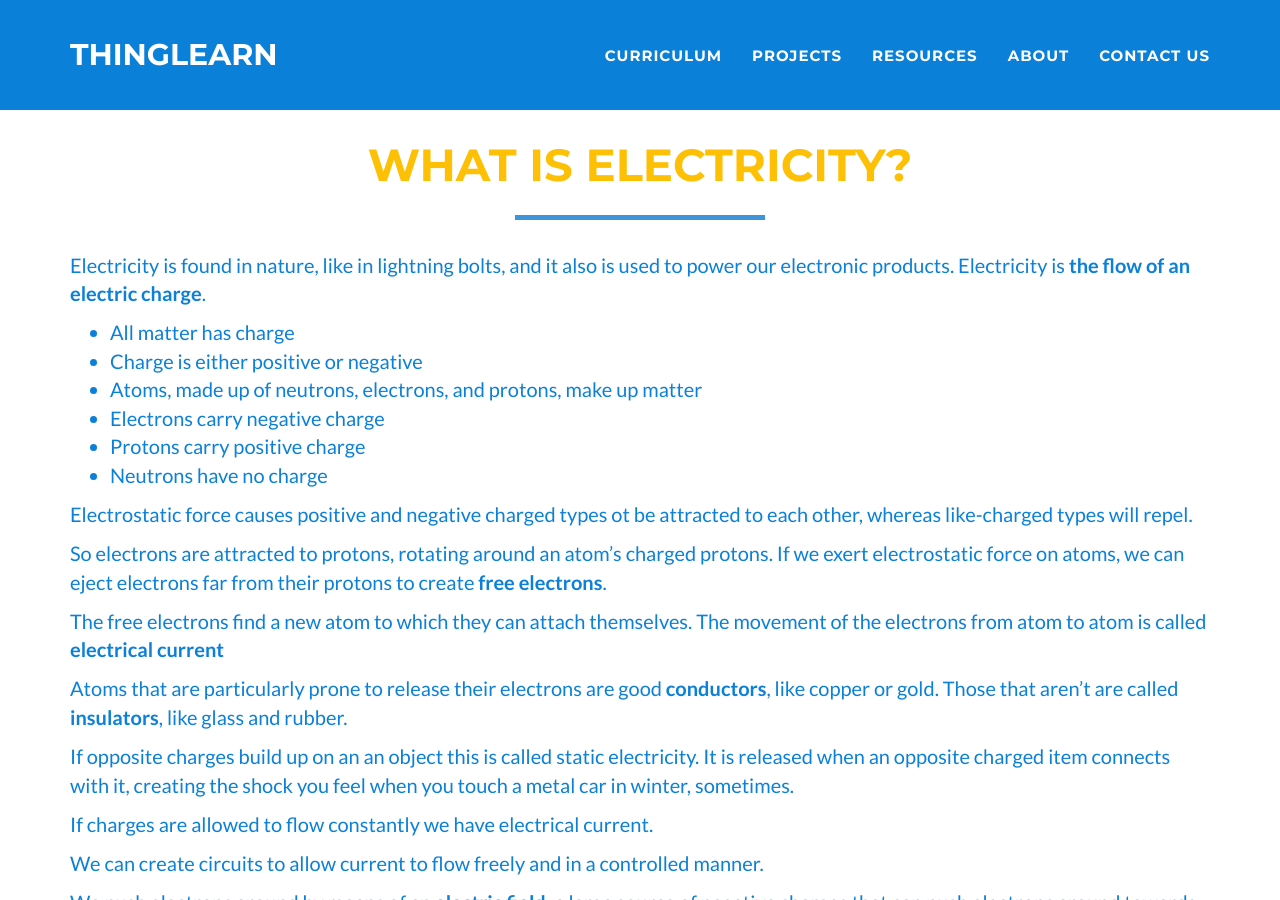
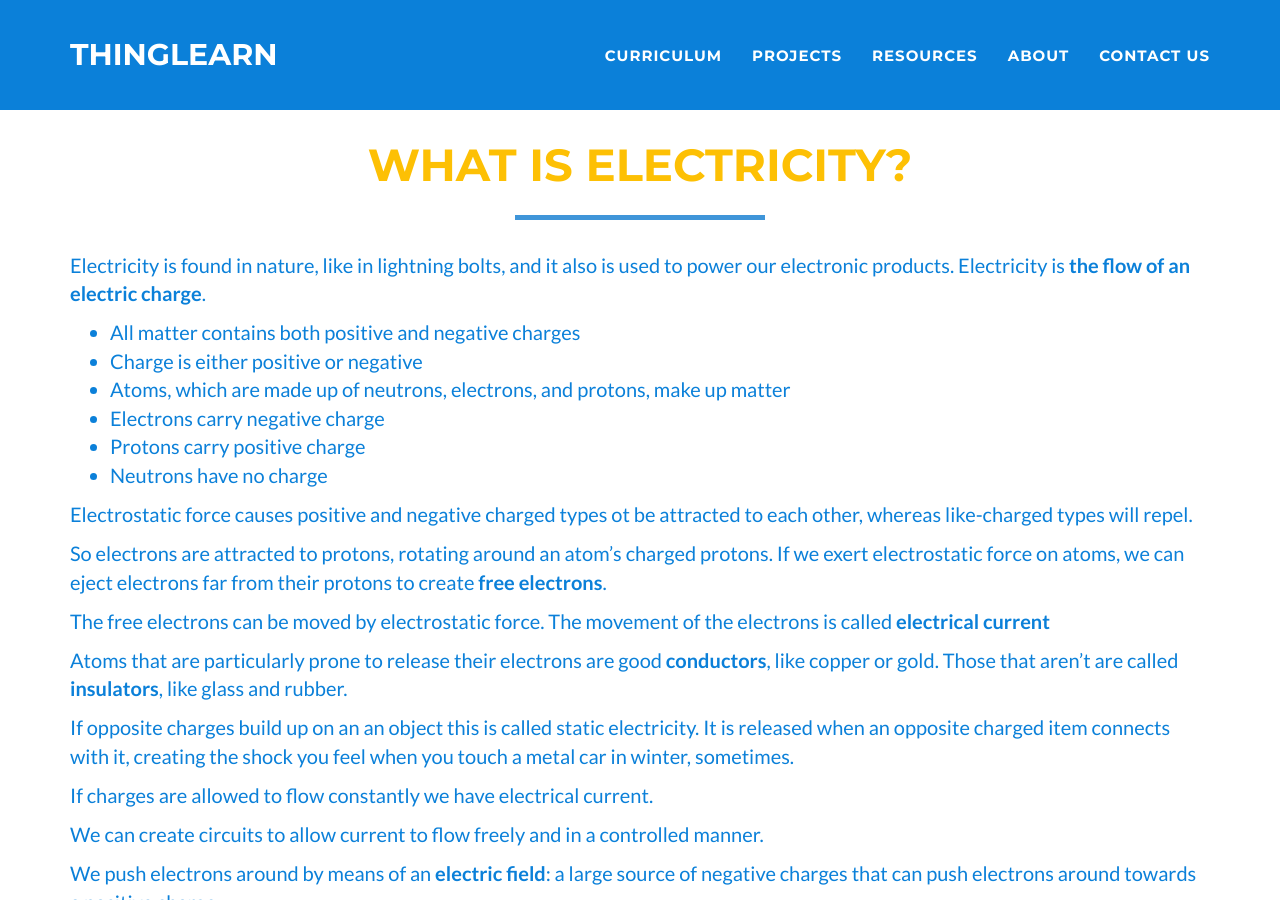
Before and after one commit to jlooper/thinglearn, a Jekyll site: the page built from _posts/2015-06-05-essentials1.markdown, in a window 1280 px wide and 900 px high. Built offline with Jekyll 4.4.1, drawn with Linux system fonts in a browser that asks for light colours.

Commit message:
vetted content

```diff
--- a/_posts/2015-06-03-essentials3.markdown
+++ b/_posts/2015-06-03-essentials3.markdown
@@ -10,11 +10,11 @@ A battery such as the ones we use to power our projects made of electrical circu
 
 - A battery's positive end contains a cathode, and its negative end contains an anode.
 - In between the anode and cathode are electrolytes
-- The electrolytes enable the flow between the cathode and the anode.
-- A battery produces energy when the anode releases electrons to the negative terminal and sends ions through the electrolyte. At the other end of the battery, the cathode accepts electrons which flow through the circuit.
+- The electrolytes enable the charge flow between the cathode and the anode.
+- A battery produces electric energy when the anode releases electrons to the negative terminal and sends ions through the electrolyte. At the other end of the battery, the cathode accepts electrons which flow through the circuit.
 - The electrolyte acts as a channel through which ions flow one way and electrons flow the other.
 - Single-use batteries will continue to work until the chemicals on each end are used up.
 
-There are many types of batteries. The most common ones are single-use batteries in which the materials inside are depleted as they are used. Rechargeable batteries both are depleted and restored, reversing the chemical depletion by accepting energy back into the battery from an outside source.
+There are many types of batteries. The most common ones are single-use batteries in which the materials inside are depleted as they are used. Rechargeable batteries can be both depleted and restored, reversing the chemical depletion by accepting energy back into the battery from an outside source.
 
 More details on the components of an alkaline battery, the most common batteries used in ThingLearn projects, can be found [here](http://www.wisegeek.org/what-are-the-key-components-of-an-alkaline-battery.htm). A good overview is found [here](https://en.wikipedia.org/wiki/Battery_(electricity)) and [here](http://engineering.mit.edu/ask/how-does-battery-work)
--- a/_posts/2015-06-04-essentials2.markdown
+++ b/_posts/2015-06-04-essentials2.markdown
@@ -7,9 +7,10 @@ caption: Circuits are closed loops around which electrical current travels
 url: what-is-a-circuit
 ---
 
-A electrical circuit forms a circle, as its name implies. It is a closed circle around which electrons can travel. It needs to be comprised of some conductive material so that electrons can travel from atom to atom, forming an electrical current. The circuit must form a full circle from an electrical source and back to that source, or the electrons are unable to move.
+A electrical circuit forms a closed loop, as its name implies. It is a circle around which electrons can travel. It needs to be comprised of some conductive material so that electrons can travel from atom to atom, forming an electrical current. The circuit must form a full loop from an electrical source and back to that source, or the electrons are unable to move.
 
 An LED or light or buzzer draws power from the circuit and returns to its source, thus keeping current flowing.
+
 A device that consumes energy flowing through the circuit is called **load**.
 
 There are two basic types of circuits:
--- a/_posts/2015-06-05-essentials1.markdown
+++ b/_posts/2015-06-05-essentials1.markdown
@@ -9,9 +9,9 @@ external-link: what-is-electricity
 
 Electricity is found in nature, like in lightning bolts, and it also is used to power our electronic products. Electricity is **the flow of an electric charge**.
 
-- All matter has charge
+- All matter contains both positive and negative charges
 - Charge is either positive or negative
-- Atoms, made up of neutrons, electrons, and protons, make up matter
+- Atoms, which are made up of neutrons, electrons, and protons, make up matter
 - Electrons carry negative charge
 - Protons carry positive charge
 - Neutrons have no charge
@@ -20,7 +20,7 @@ Electrostatic force causes positive and negative charged types ot be attracted t
 
 So electrons are attracted to protons, rotating around an atom's charged protons. If we exert electrostatic force on atoms, we can eject electrons far from their protons to create **free electrons**.
 
-The free electrons find a new atom to which they can attach themselves. The movement of the electrons from atom to atom is called **electrical current**
+The free electrons can be moved by electrostatic force. The movement of the electrons is called **electrical current**
 
 Atoms that are particularly prone to release their electrons are good **conductors**, like copper or gold. Those that aren't are called **insulators**, like glass and rubber.
 
```
